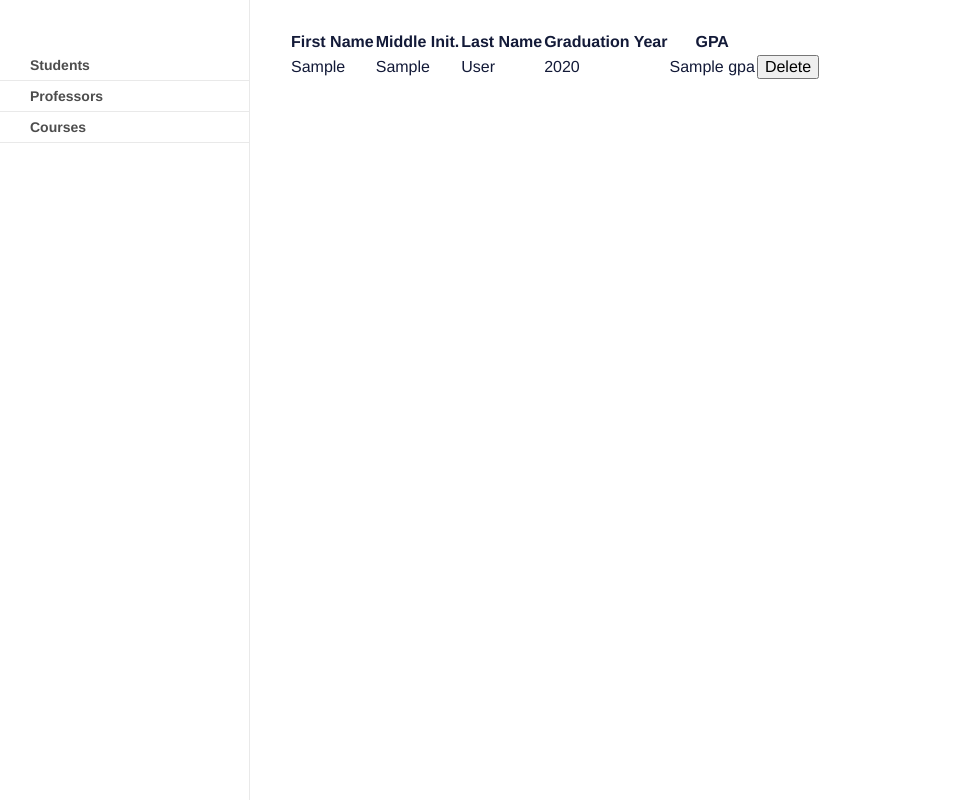
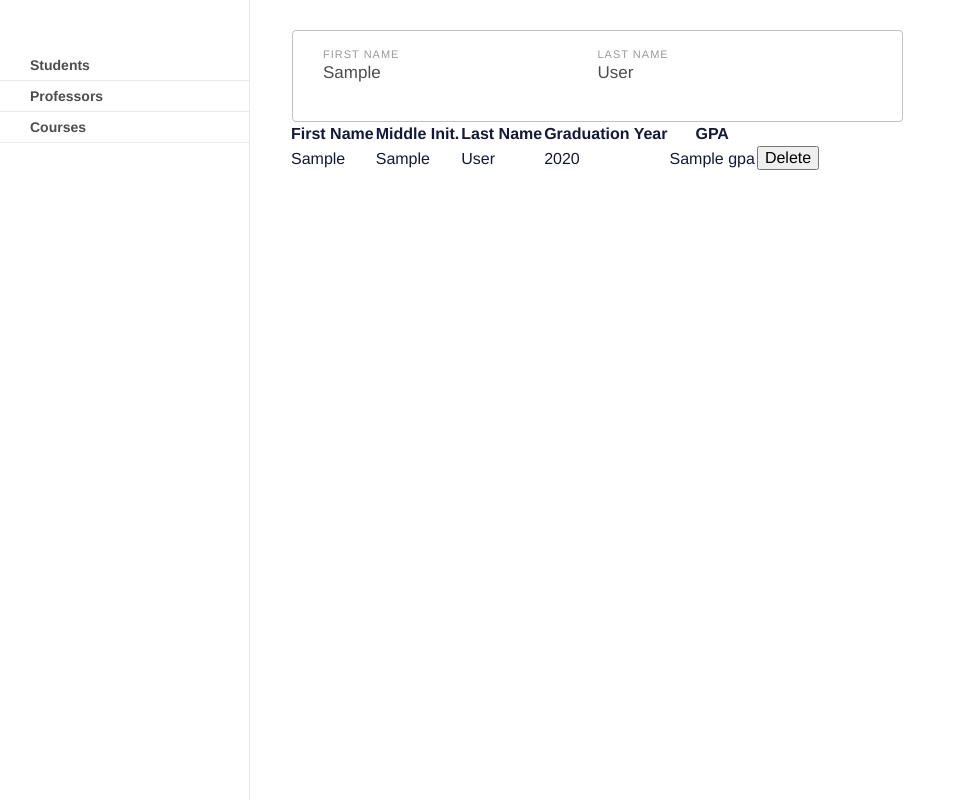
Before and after one commit to scperkins/Gradebook, a Flask app: template templates/student.html in a window 1280 px wide. Shown: the whole page, without its empty margins (0-966 px from the left). Run offline with Flask 2, Linux system fonts and the light colour scheme; the template is opened without the code that fills it: most values are stand-ins (such as "Sample title", 1, 10 or a date in 2020).

Commit message:
css changes

```diff
--- a/templates/add_professor.html
+++ b/templates/add_professor.html
@@ -8,7 +8,7 @@
 		<dd><input type="text" name="first_name" required></dd>
 		<dt>Last Name</dt>
 		<dd><input type="text" name="last_name" required></dd>
-		<dd><input type="submit" value="Add"></dd>
+		<dd><input class="button-blue" type="submit" value="Add"></dd>
 	</dl>
 </form>
 {% endblock %}
--- a/templates/student.html
+++ b/templates/student.html
@@ -1,6 +1,22 @@
 {% extends "layout.html" %}
 
 {% block content %}
+	<div class="grid-4 gutter-20">
+		<div class="span-3">
+			<fieldset class="flakes-information-box">
+				<div class="grid-4">
+					<dl class="span-2">
+						<dt>First Name</dt>
+						<dd>{{ student.first_name }}</dd>
+					</dl>
+					<dl class="span-2">
+						<dt>Last Name</dt>
+						<dd>{{ student.last_name }}</dd>
+					</dl>
+				</div>
+			</fieldset>
+		</div>
+	</div>
 	<table>
 		<tr>
 			<th>First Name</th>
```
Also changed, not shown: templates/add_students.html (+18 -16 lines).
